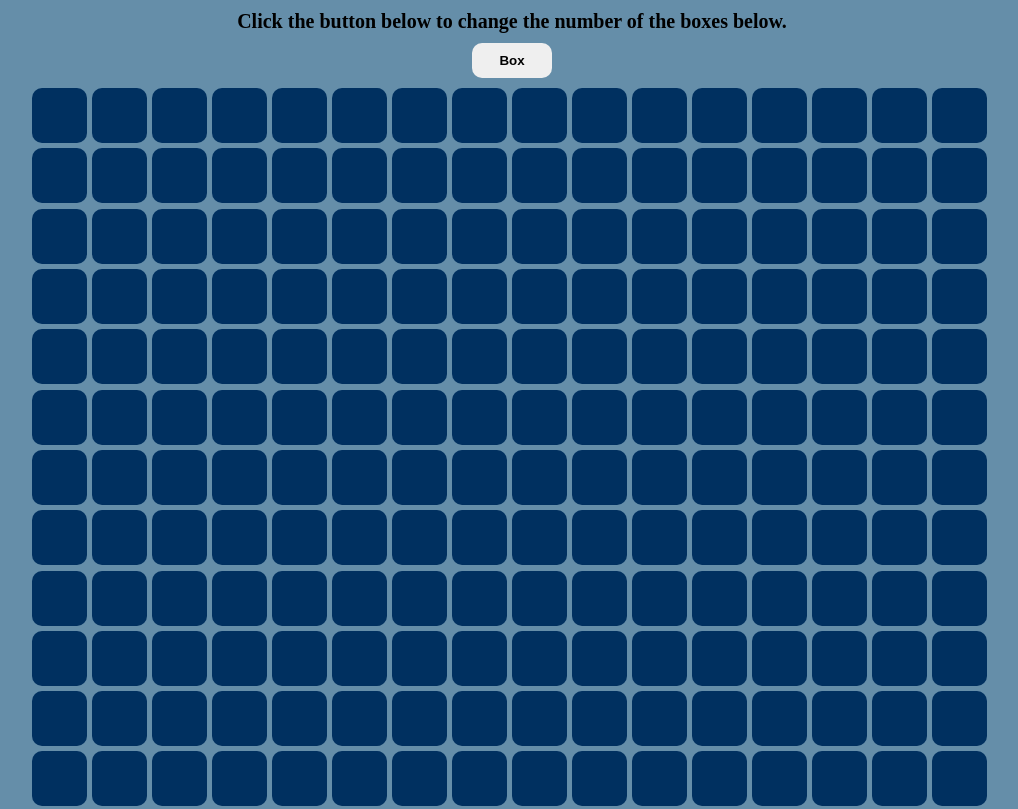
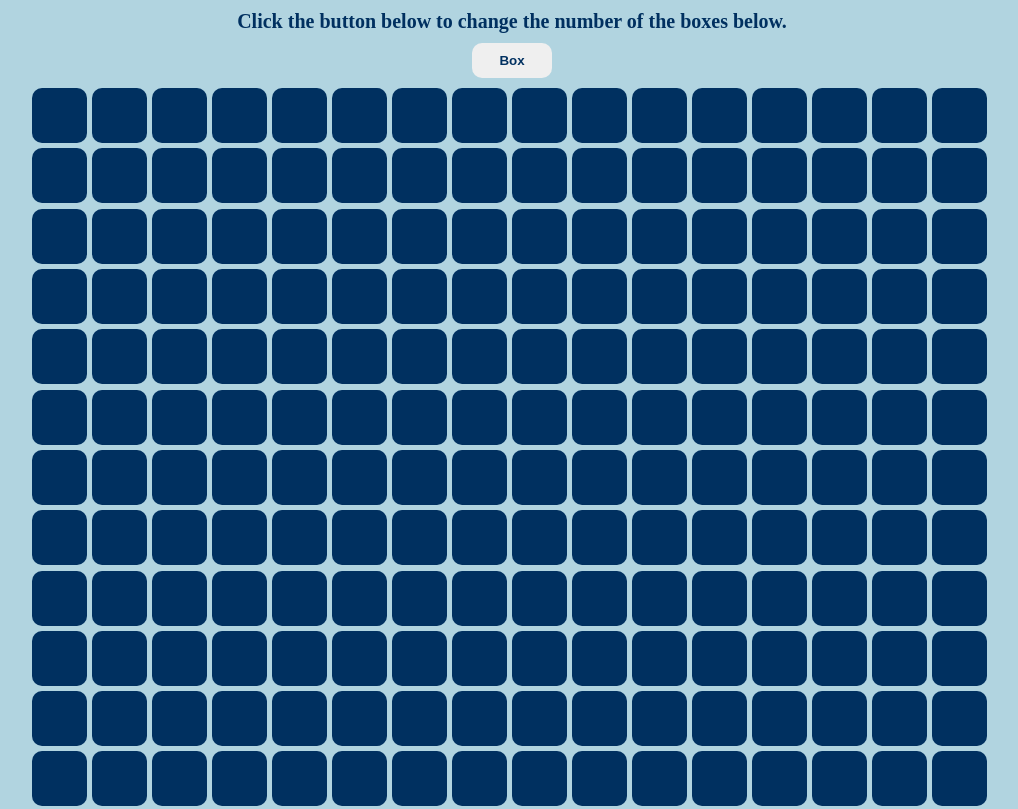
Before and after one commit to jfreepilar/etc-a-sketch, a plain HTML site: page index.html in a window 1280 px wide. Shown: the top 809 px of the page, without its empty margins (128-1146 px from the left). Drawn offline with Linux system fonts and the light colour scheme.

Commit message:
FINISHED with the project

```diff
--- a/style.css
+++ b/style.css
@@ -5,7 +5,7 @@
 }
 
 body {
-    background-color: #658EA9;
+    background-color: #B1D4E0;
 }
 
 #text {
@@ -13,6 +13,7 @@ body {
     text-align: center;
     font-size: 20px;
     font-weight: bold;
+    color: #003060;
 }
 
 #modal-btn {
@@ -26,6 +27,10 @@ body {
 #btn-container {
     text-align: center;
     margin-bottom: 10px;
+}
+
+#modal-btn {
+    color: #003060;
 }
 
 /*-------- modal */
```
